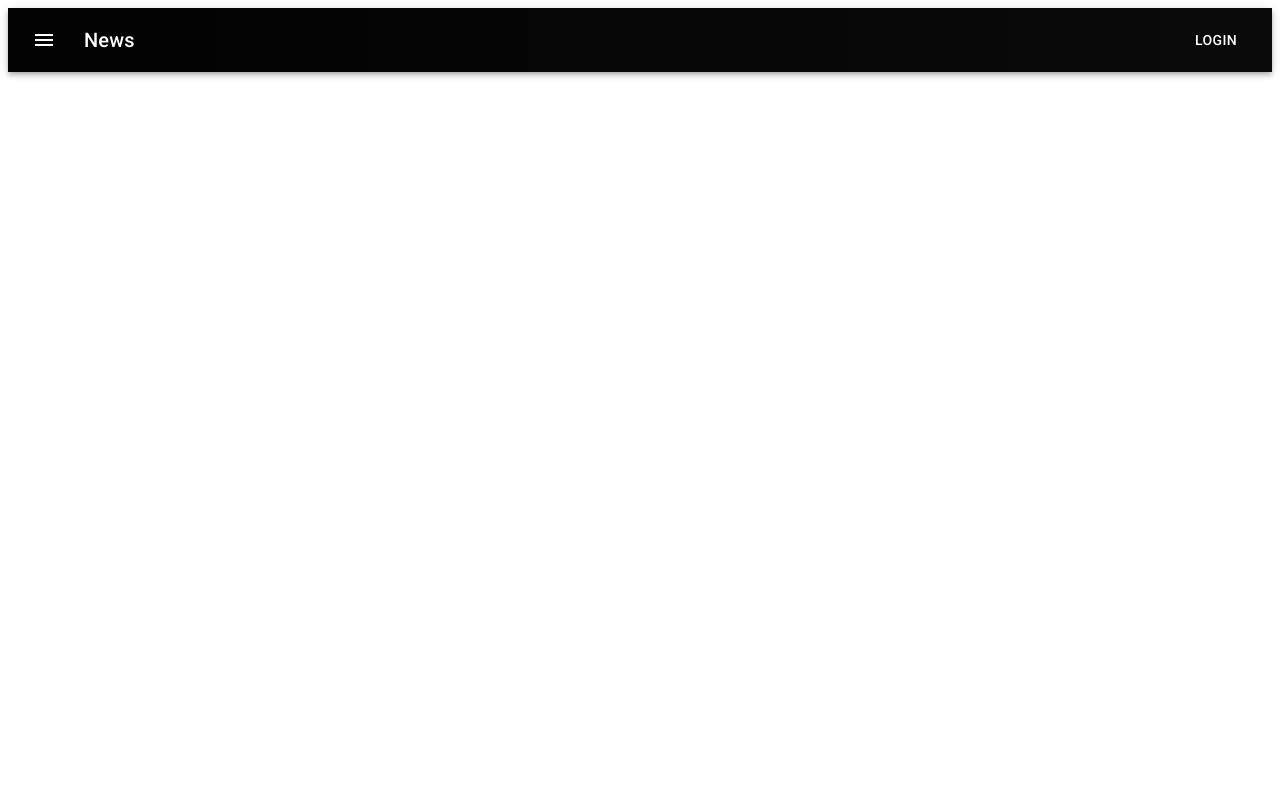
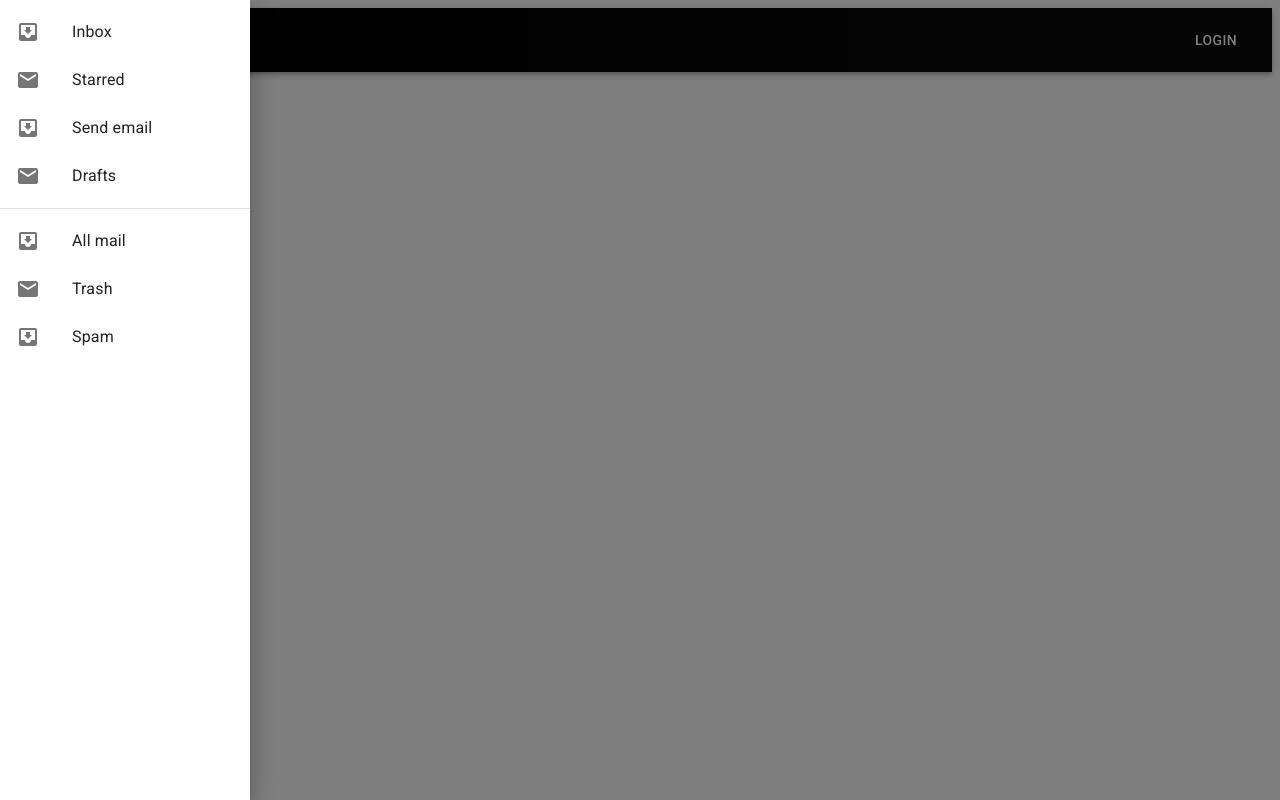
Before and after one commit to ThomasFoydel/materialstyle, a React (Create React App) app in the folder client/: page / in a window 1280 px wide. Both pictures are taken after a click on the button "menu". Built offline with nearby package versions, Linux system fonts and the light colour scheme; the HTML template or start-up script is replaced by a standard one.

Commit message:
sidebar and proptypes

```diff
--- a/client/src/App.js
+++ b/client/src/App.js
@@ -1,11 +1,15 @@
-import React from 'react';
+import React, { useState } from 'react';
 import Navbar from 'components/Navbar/Navbar';
+import Sidebar from 'components/Sidebar/Sidebar';
+
 import './App.css';
 
 function App() {
+  const [showSidebar, setShowSidebar] = useState(false);
   return (
     <div className='App'>
-      <Navbar />
+      <Navbar props={{ setShowSidebar }} />
+      <Sidebar props={{ showSidebar, setShowSidebar }} />
     </div>
   );
 }
--- a/client/src/components/Navbar/Navbar.js
+++ b/client/src/components/Navbar/Navbar.js
@@ -6,6 +6,7 @@ import Typography from '@material-ui/core/Typography';
 import Button from '@material-ui/core/Button';
 import IconButton from '@material-ui/core/IconButton';
 import MenuIcon from '@material-ui/icons/Menu';
+import PropTypes from 'prop-types';
 
 const useStyles = makeStyles((theme) => ({
   root: {
@@ -21,14 +22,25 @@ const useStyles = makeStyles((theme) => ({
   darkBg: {
     // background: '-webkit-linear-gradient(360deg,#e9fbcf 10%,#1d7d8e 360%)',
     background: '-webkit-linear-gradient(360deg,#030303 10%,#1f1f1f 360%)',
+    display: 'none',
+    [theme.breakpoints.up('sm')]: {
+      display: 'inherit',
+    },
+  },
+  small: {
+    [theme.breakpoints.up('sm')]: {
+      display: 'none',
+    },
   },
 }));
 
-const toggleSideBar = () => {};
-
-export default function ButtonAppBar() {
+function Navbar({ props: { setShowSidebar } }) {
   const classes = useStyles();
   console.log({ classes });
+
+  const toggleSideBar = () => {
+    setShowSidebar((currentValue) => !currentValue);
+  };
   return (
     <div className={classes.root}>
       <AppBar position='static' className={classes.darkBg}>
@@ -43,7 +55,7 @@ export default function ButtonAppBar() {
             <MenuIcon />
           </IconButton>
           <Typography variant='h6' className={classes.title}>
-            News
+            Material Style
           </Typography>
           <Button color='inherit'>Login</Button>
         </Toolbar>
@@ -52,15 +64,10 @@ export default function ButtonAppBar() {
   );
 }
 
-// import React from 'react';
-// import AppBar from '@material-ui/core/AppBar';
+Navbar.propTypes = {
+  props: PropTypes.shape({
+    setShowSidebar: PropTypes.func.isRequired,
+  }),
+};
 
-// const Navbar = () => {
-//   return (
-//     <div>
-//       <AppBar />
-//     </div>
-//   );
-// };
-
-// export default Navbar;
+export default Navbar;
--- /dev/null
+++ b/client/src/components/Sidebar/Sidebar.js
@@ -0,0 +1,77 @@
+import React from 'react';
+import clsx from 'clsx';
+import { makeStyles } from '@material-ui/core/styles';
+import Drawer from '@material-ui/core/Drawer';
+import List from '@material-ui/core/List';
+import Divider from '@material-ui/core/Divider';
+import ListItem from '@material-ui/core/ListItem';
+import ListItemIcon from '@material-ui/core/ListItemIcon';
+import ListItemText from '@material-ui/core/ListItemText';
+import InboxIcon from '@material-ui/icons/MoveToInbox';
+import MailIcon from '@material-ui/icons/Mail';
+import PropTypes from 'prop-types';
+
+const useStyles = makeStyles({
+  list: {
+    width: 250,
+  },
+  fullList: {
+    width: 'auto',
+  },
+});
+
+export default function Sidebar({ props: { showSidebar, setShowSidebar } }) {
+  const classes = useStyles();
+
+  const list = (anchor) => (
+    <div
+      className={clsx(classes.list, {
+        [classes.fullList]: anchor === 'top' || anchor === 'bottom',
+      })}
+      role='presentation'
+      onClick={() => setShowSidebar(false)}
+      onKeyDown={() => setShowSidebar(false)}
+    >
+      <List>
+        {['Inbox', 'Starred', 'Send email', 'Drafts'].map((text, index) => (
+          <ListItem button key={text}>
+            <ListItemIcon>
+              {index % 2 === 0 ? <InboxIcon /> : <MailIcon />}
+            </ListItemIcon>
+            <ListItemText primary={text} />
+          </ListItem>
+        ))}
+      </List>
+      <Divider />
+      <List>
+        {['All mail', 'Trash', 'Spam'].map((text, index) => (
+          <ListItem button key={text}>
+            <ListItemIcon>
+              {index % 2 === 0 ? <InboxIcon /> : <MailIcon />}
+            </ListItemIcon>
+            <ListItemText primary={text} />
+          </ListItem>
+        ))}
+      </List>
+    </div>
+  );
+
+  return (
+    <div>
+      <Drawer
+        anchor={'left'}
+        open={showSidebar}
+        onClose={() => setShowSidebar(false)}
+      >
+        {list('left')}
+      </Drawer>
+    </div>
+  );
+}
+
+Sidebar.propTypes = {
+  props: PropTypes.shape({
+    showSidebar: PropTypes.bool.isRequired,
+    setShowSidebar: PropTypes.func.isRequired,
+  }),
+};
--- a/package.json
+++ b/package.json
@@ -1,5 +1,5 @@
 {
-  "name": "merntemplate",
+  "name": "materialstyle",
   "version": "1.0.0",
   "description": "",
   "main": "index.js",
```
